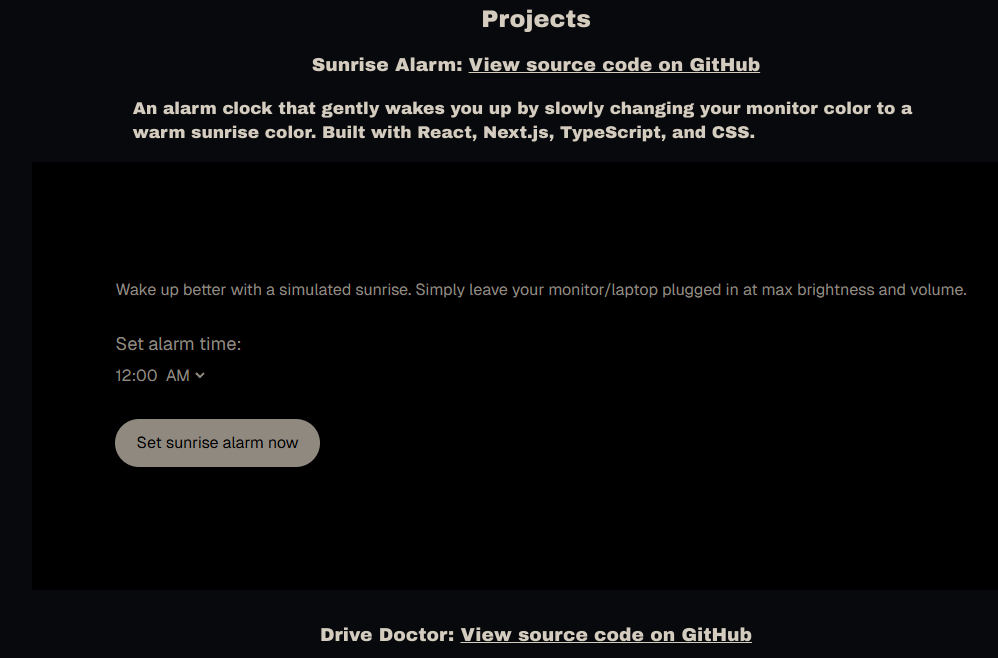
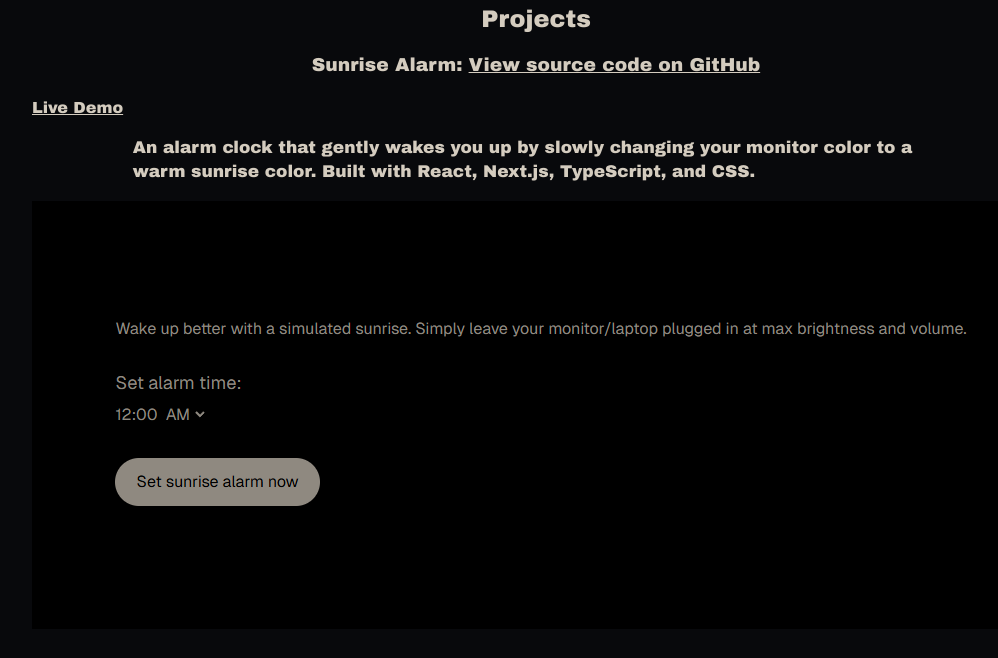
Before and after one commit to sg0ng/sg0ng.github.io, a plain HTML site: page index.html in a window 1280 px wide. Shown: the part 114-772 px from the top of the page, without its empty margins (104-1102 px from the left). Drawn offline with Linux system fonts and the light colour scheme.

Commit message:
add live demo - sunrise

```diff
--- a/index.html
+++ b/index.html
@@ -19,6 +19,7 @@
 
             <section id="sunrise-alarm">
                 <h3>Sunrise Alarm: <a href="https://github.com/sg0ng/sunrise" target="_blank">View source code on GitHub</a></h3>
+                <a href="https://sg0ng.github.io/sunrise" target="_blank">Live Demo</a>
                 <p>An alarm clock that gently wakes you up by slowly changing your monitor color to a warm sunrise color. Built with React, Next.js, TypeScript, and CSS.</p>
                 <img src="files\sunrise.png" style="display: block; margin-left: auto; margin-right: auto; justify-content: center;">
             </section>
```
